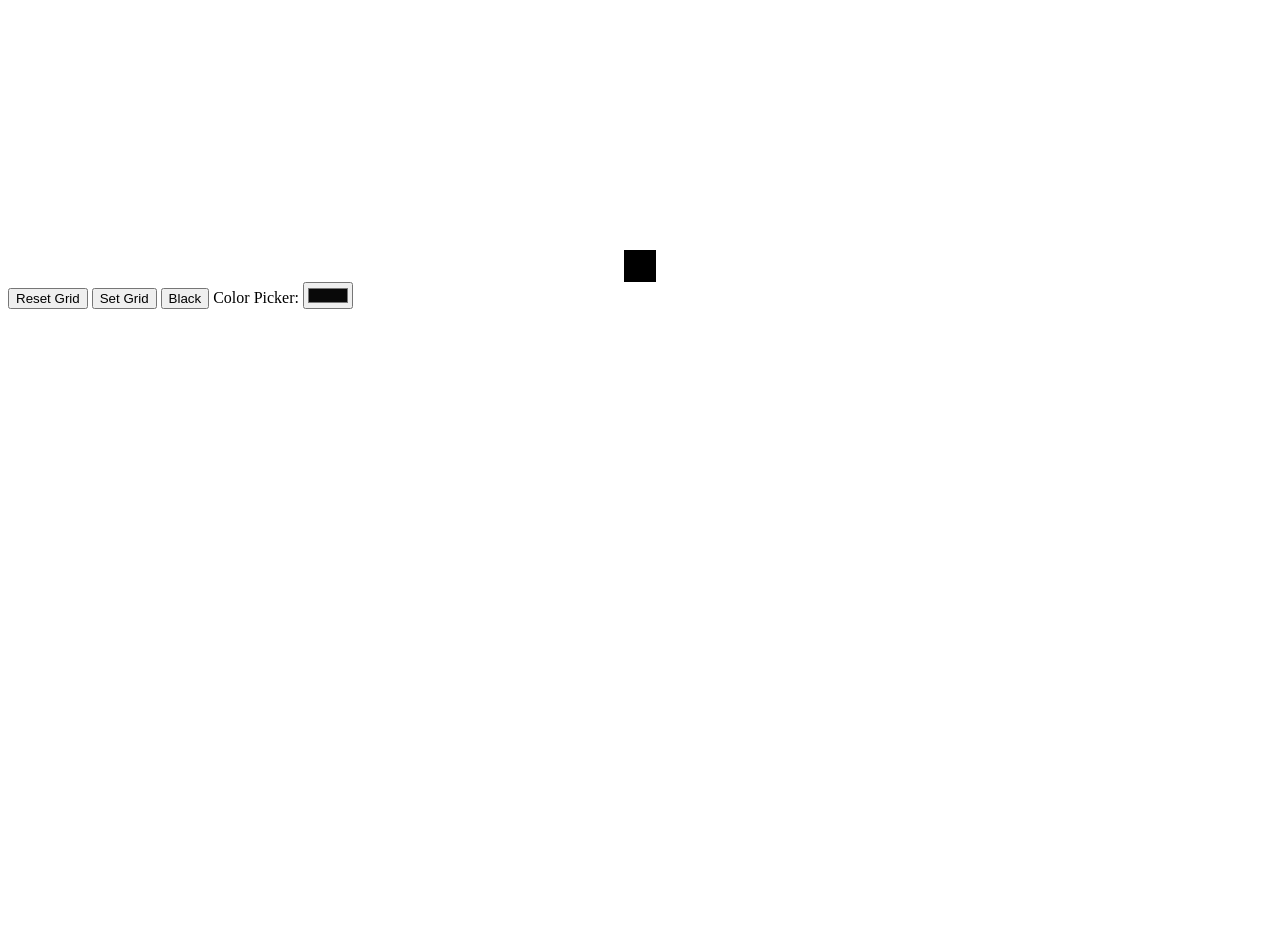
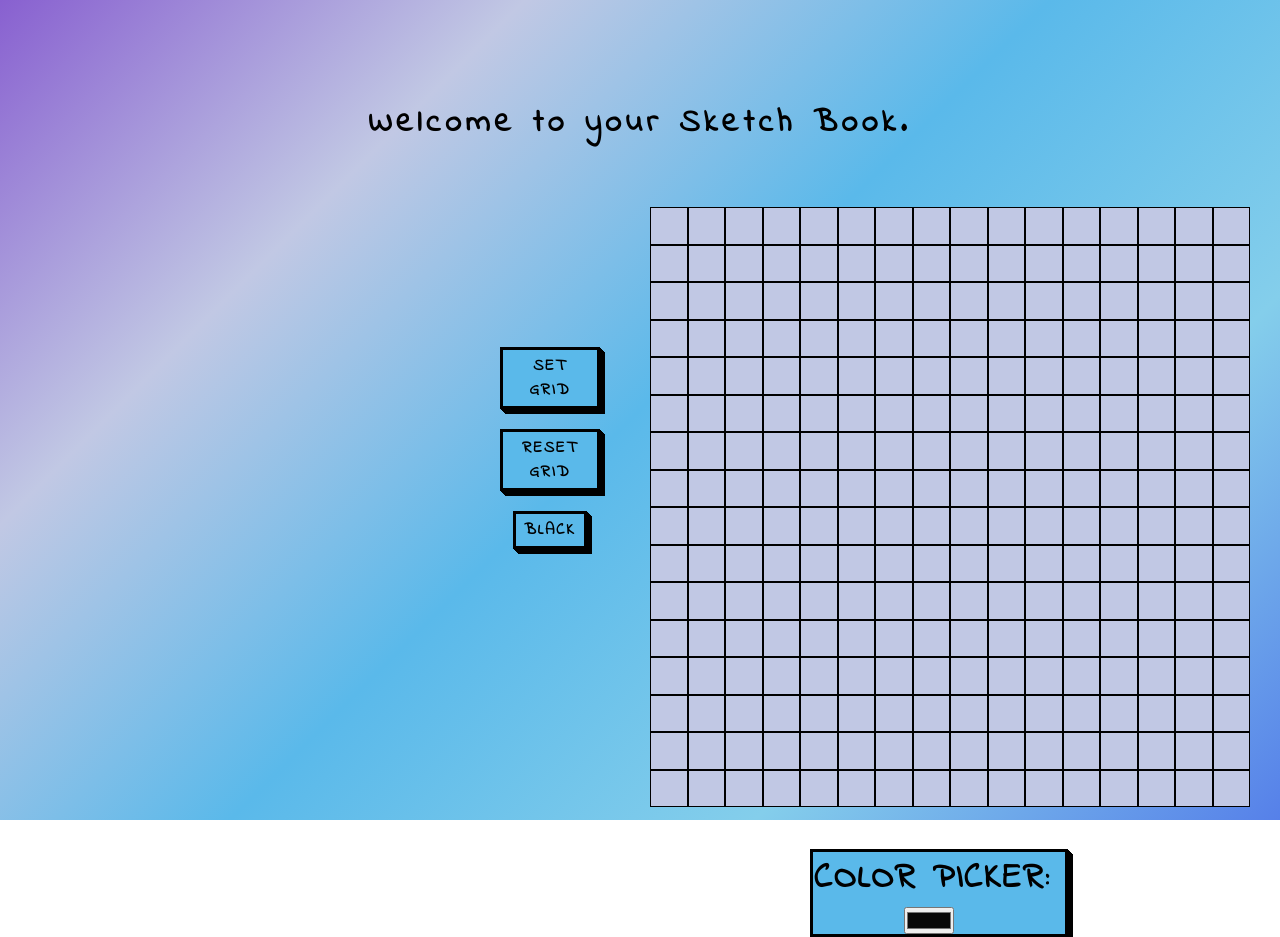
Before and after one commit to Hoslok-1/Etch-A-Sketch, a plain HTML site: page index.html in a window 1280 px wide. Before the commit the page ends 800 px from the top, so only its background shows below. Drawn offline with Linux system fonts and the light colour scheme.

Commit message:
added css and made it look good,project is complete for now.

```diff
--- a/index.html
+++ b/index.html
@@ -7,14 +7,24 @@
     <title>Document</title>
     <script src = "scripts.js" defer></script>
     <link rel = "stylesheet" href = "styles.css">
+    <link rel="preconnect" href="https://fonts.googleapis.com">
+    <link rel="preconnect" href="https://fonts.gstatic.com" crossorigin>
+    <link href="https://fonts.googleapis.com/css2?family=Indie+Flower&display=swap" rel="stylesheet">
 </head>
 <body>
+    <div class = "welcome">
+        <h1>Welcome to your Sketch Book.</h1>
+    </div>
     <div id = "container"></div>
-    <button id = "reset">Reset Grid</button>
-    <button id = "resize">Set Grid</button>
-    <button id = "makeItBlack">Black</button>
-    <label for="colorpicker">Color Picker:</label>
-    <input type="color" id="colorpicker" value= "#090909">
+    <div class = "buttons">
+        <button id = "resize">Set Grid</button>
+        <button id = "reset">Reset Grid</button>
+        <button id = "makeItBlack">Black</button>
+    </div>
+    <div class = "right-side">
 
+        <div id = "idk">Color Picker:</div><br>
+        <input type="color" id="colorpicker" value= "#090909">
+    </div>
 </body>
 </html>
--- a/scripts.js
+++ b/scripts.js
@@ -6,6 +6,7 @@ const resize = document.getElementById('resize')
 const reset = document.getElementById('reset');
 const black = document.getElementById('makeItBlack')
 let size = document.getElementsByName('size');
+size = 37.5
 
 let myColor;
 let value = document.getElementById('makeItBlack');
@@ -56,7 +57,7 @@ function resetGrid()
 {
     allCells = document.querySelectorAll('.cell');
     allCells.forEach((allCells) =>{
-        allCells.style.backgroundColor = "white";
+        allCells.style.backgroundColor = "#c1c8e4";
     });
 }
 
--- a/styles.css
+++ b/styles.css
@@ -1,19 +1,142 @@
 
 .cell {
     border: 1px solid rgb(0, 0, 0);
+    box-sizing: border-box;
     margin-right: 0px;
+    background-color: #c1c8e4;
   }
 
+  #colorpicker
+  {
+    margin-left: 90px;
+  }
+  #idk
+  {
+    font-size: 35px;
+  }
   #container
   {
     display:flex;
     justify-content: center;
-    margin-top:250px;
-
+    margin-top:60px;
+    margin-left: 650px;
+    width:600px;
+    position: absolute;
   }
 
-/* .cell:hover
-{
-  background-color: black;
-  transition: 0.1s;
-} */
+  .buttons
+  {
+    display: flex;
+    flex-direction: column;
+    width:100px;
+    row-gap: 20px;
+    margin-top: 200px;
+    margin-left: 500px;
+    justify-content: center;
+    align-items: center;
+    position: relative;
+  }
+  .right-side
+  {
+    margin-left:810px;
+    margin-top: 300px;
+    font-size: 2px;
+    letter-spacing: 2px;
+    text-decoration: none;
+    text-transform: uppercase;
+    color: black;
+    background-color: #5ab9ea;
+    cursor: pointer;
+    border: 3px solid;
+    padding: 0.25em 0.5em;
+    box-shadow: 1px 1px 0px 0px, 2px 2px 0px 0px, 3px 3px 0px 0px, 4px 4px 0px 0px, 5px 5px 0px 0px;
+    position: relative;
+    user-select: none;
+    -webkit-user-select: none;
+    touch-action: manipulation;
+    width: 250px;
+  }
+  body
+  {
+    /* background-color:#8860D0; */
+    z-index: 1;
+    background: linear-gradient(-45deg,#5680e9,#84ceeb,#5ab9ea,#c1c8e4,#8860d0);
+    background-repeat: no-repeat;
+    background-size: cover;
+    height:90vh;
+    animation: animate 5s infinite;
+  }
+
+  *{
+    font-family: 'Indie Flower', cursive;
+    margin: 0;
+    padding: 0;
+    font-weight: 1000;
+  }
+  .welcome h1 {
+    overflow: hidden; /* Ensures the content is not revealed until the animation */
+    /* The typwriter cursor */
+    white-space: nowrap; /* Keeps the content on a single line */
+    margin: 0 auto; /* Gives that scrolling effect as the typing happens */
+    letter-spacing: .15em; /* Adjust as needed */
+    animation:
+      typing 3.5s steps(40, end),
+      blink-caret .75s step-end infinite;
+      display:flex;
+      justify-content: center;
+      margin-top: 100px;
+  }
+
+  @keyframes typing {
+    from { width: 0 }
+    to { width: 90% }
+  }
+
+@keyframes animate{
+    0%{
+        background-position: left;
+    }
+    100%{
+        background-position: right;
+    }
+}
+
+  #resize, #makeItBlack, #reset {
+    font-family: 'Indie Flower', cursive;
+  font-size: 16px;
+  letter-spacing: 2px;
+  text-decoration: none;
+  text-transform: uppercase;
+  color: black;
+  background-color: #5ab9ea;
+  cursor: pointer;
+  border: 3px solid;
+  padding: 0.25em 0.5em;
+  box-shadow: 1px 1px 0px 0px, 2px 2px 0px 0px, 3px 3px 0px 0px, 4px 4px 0px 0px, 5px 5px 0px 0px;
+  position: relative;
+  user-select: none;
+  -webkit-user-select: none;
+  touch-action: manipulation;
+}
+
+#resize:active {
+  box-shadow: 0px 0px 0px 0px;
+  top: 5px;
+  left: 5px;
+}
+#makeItBlack:active {
+  box-shadow: 0px 0px 0px 0px;
+  top: 5px;
+  left: 5px;
+}
+#reset:active {
+  box-shadow: 0px 0px 0px 0px;
+  top: 5px;
+  left: 5px;
+}
+
+@media (min-width: 768px) {
+  .button-54 {
+    padding: 0.25em 0.75em;
+  }
+}
```
